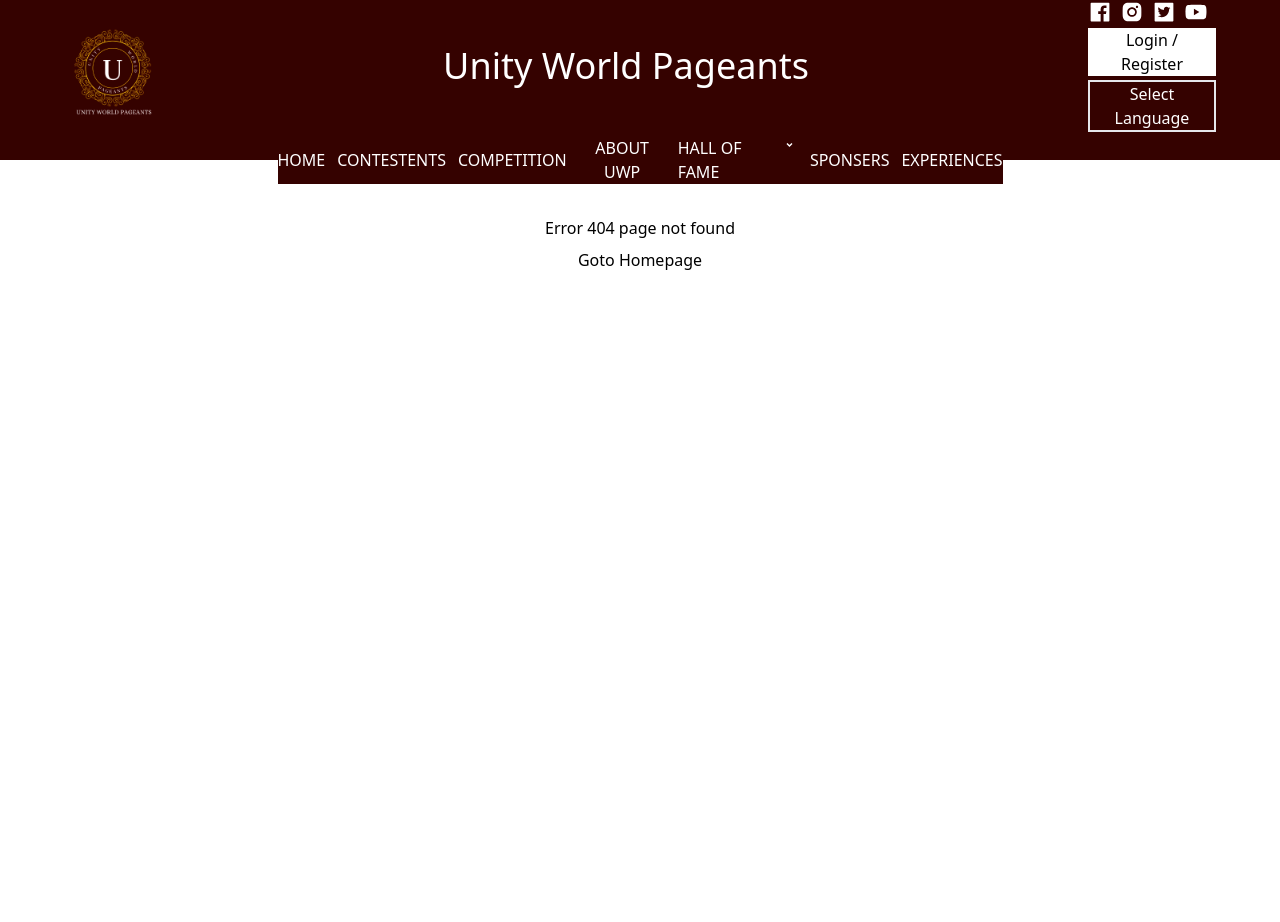
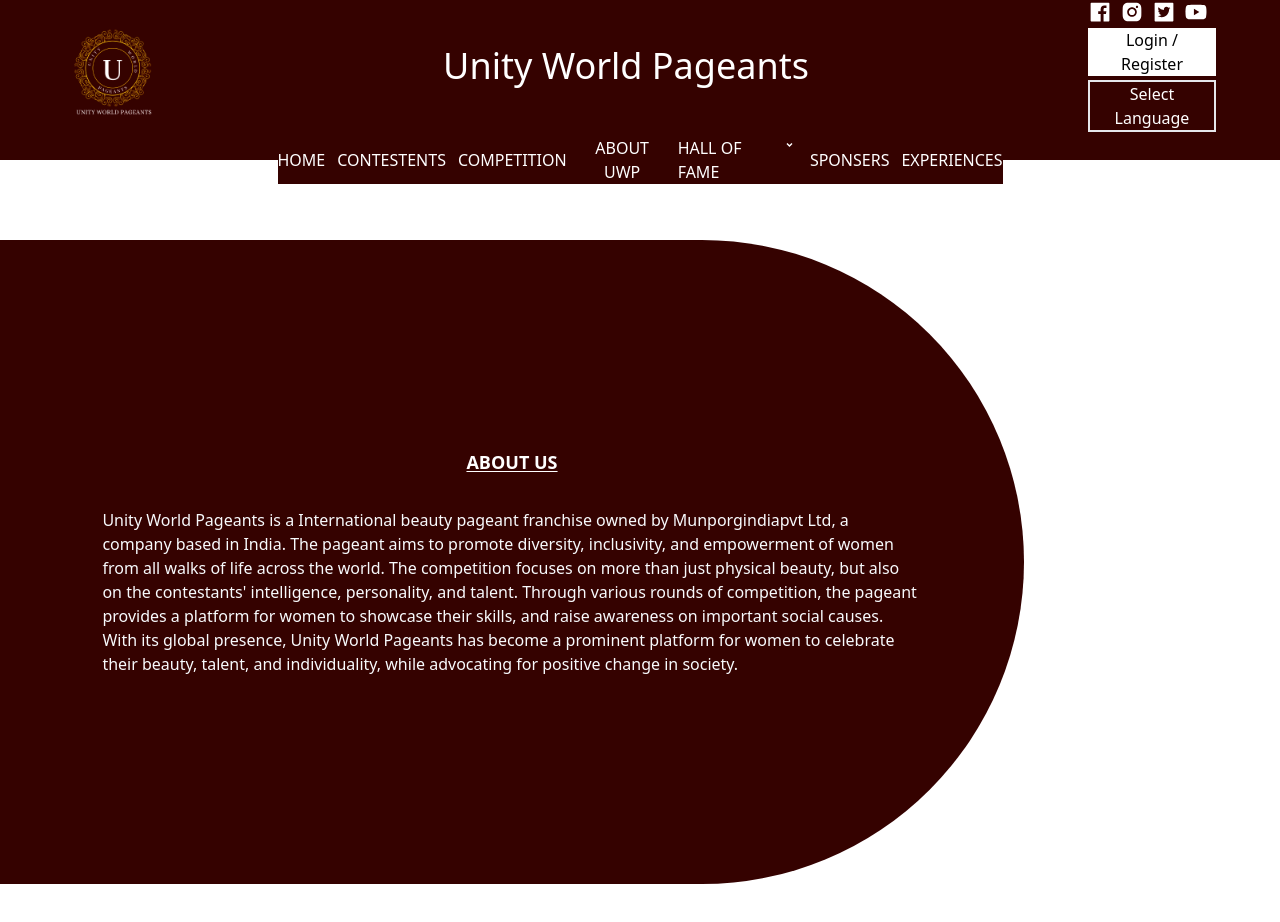
Before and after one commit to surendraSinghKamboj/unity-world-pageants, a Next.js app: page /about-uwp in a window 1280 px wide. Before the commit this address had no page. Shown: the top 922 px of the page. Before the commit the page ends 800 px from the top, so only its background shows below. Built offline with nearby package versions, Linux system fonts and the light colour scheme.

Commit message:
about page created

```diff
--- /dev/null
+++ b/src/pages/about-uwp.jsx
@@ -0,0 +1,36 @@
+/* eslint-disable react/no-unescaped-entities */
+import { motion } from "framer-motion";
+import React from "react";
+
+const about = () => {
+	return (
+		<motion.div
+			initial={{ y: "100vh" }}
+			animate={{ y: 0 }}
+			className="min-h-[90vh]"
+		>
+			<div className="flex flex-col justify-center items-center py-52 md:w-[80%] bg-[#350200] mt-20 rounded-r-full">
+				<h3 className="uppercase text-white text-lg font-semibold mb-8 underline-offset-2 underline md:text-left">
+					About us
+				</h3>
+				<div className="w-[80%] m-auto">
+					<p className="text-slate-50 ">
+						Unity World Pageants is a International beauty pageant franchise
+						owned by Munporgindiapvt Ltd, a company based in India. The pageant
+						aims to promote diversity, inclusivity, and empowerment of women
+						from all walks of life across the world. The competition focuses on
+						more than just physical beauty, but also on the contestants'
+						intelligence, personality, and talent. Through various rounds of
+						competition, the pageant provides a platform for women to showcase
+						their skills, and raise awareness on important social causes. With
+						its global presence, Unity World Pageants has become a prominent
+						platform for women to celebrate their beauty, talent, and
+						individuality, while advocating for positive change in society.
+					</p>
+				</div>
+			</div>
+		</motion.div>
+	);
+};
+
+export default about;
```
